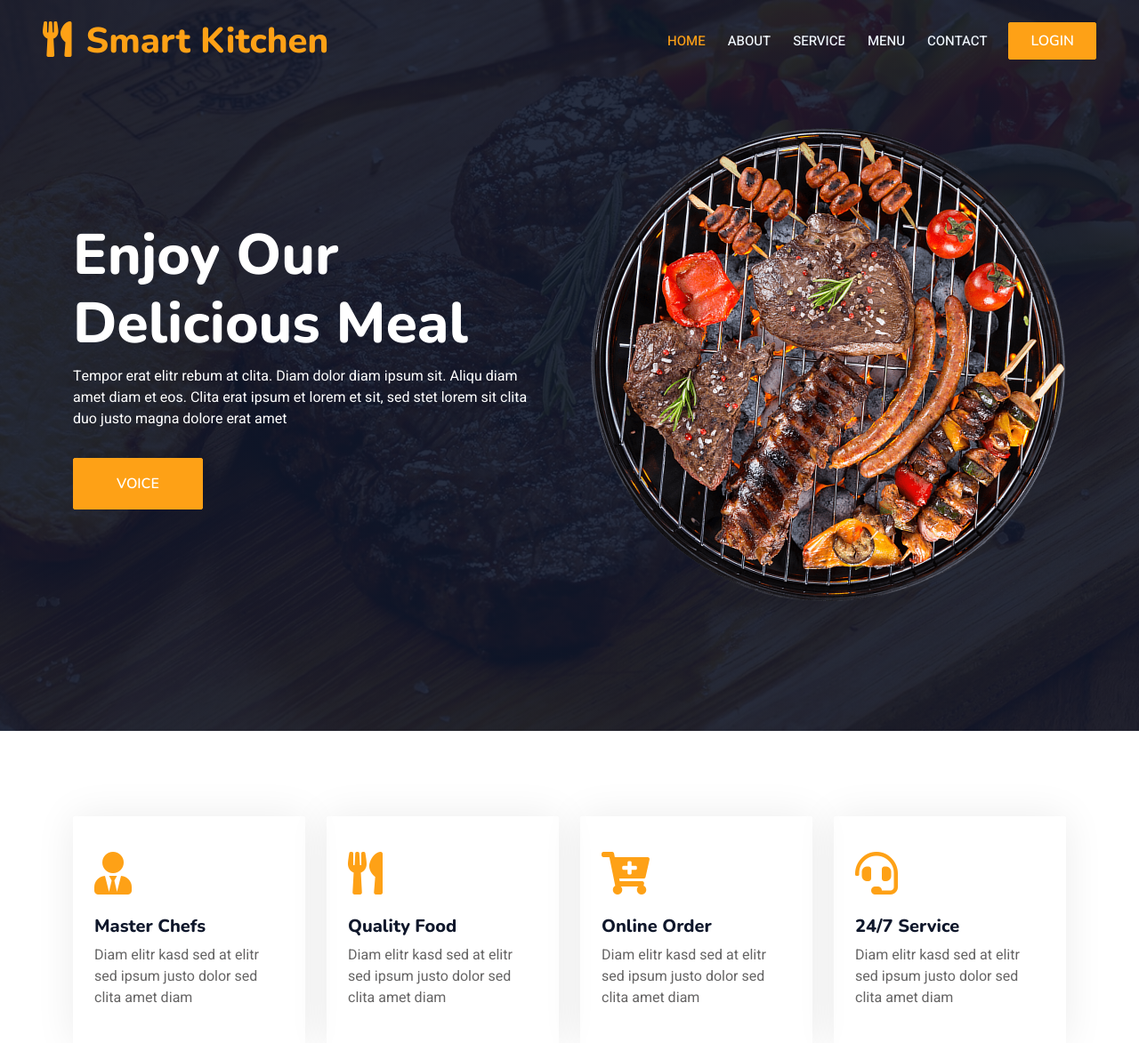
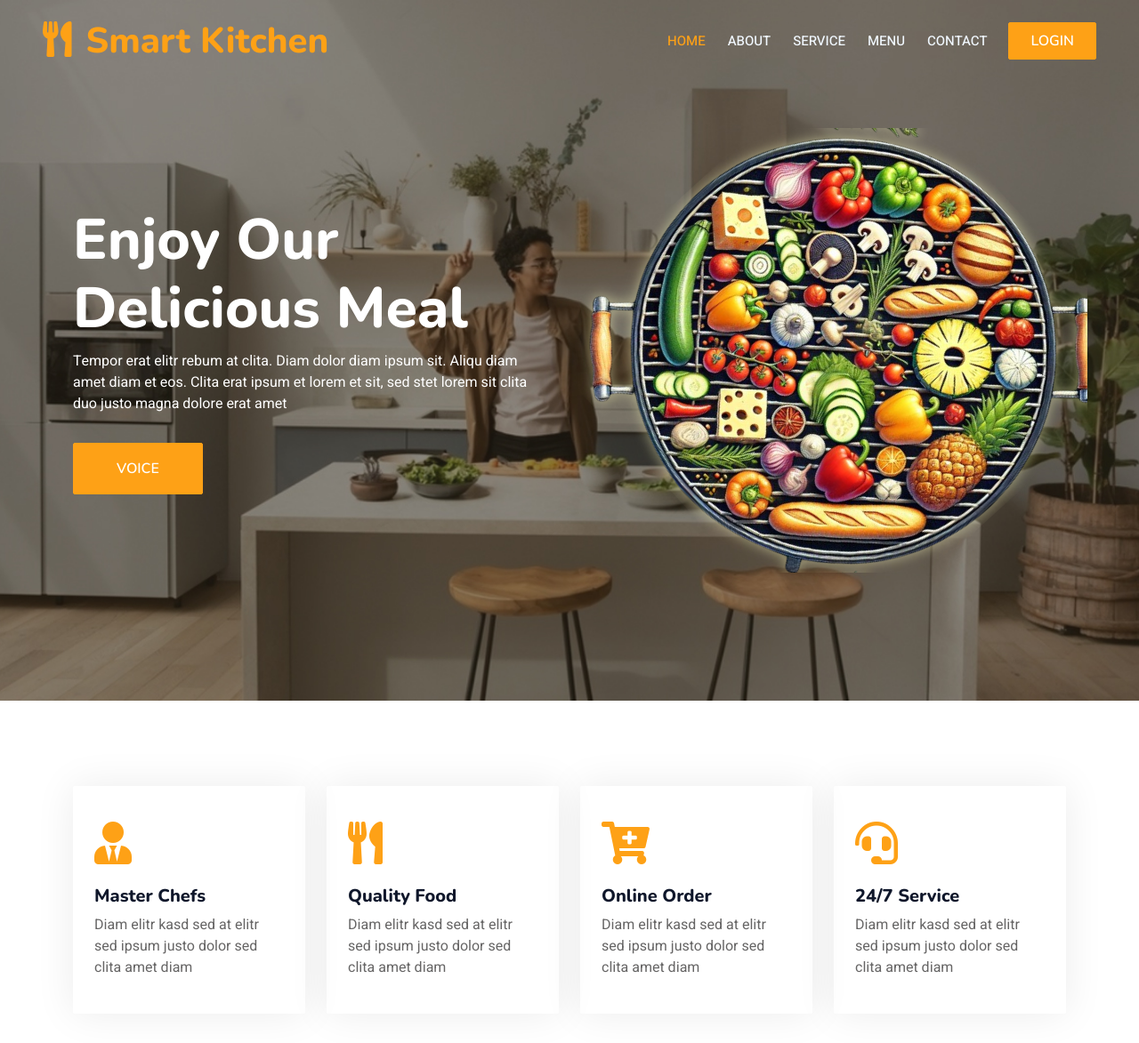
Before and after one commit to falak105/HelloKitchen, a Django app: page / in a window 1280 px wide. Shown: the top 1173 px of the page at 89% size. Run offline with Django 5.2, Linux system fonts and the light colour scheme; some libraries are stand-ins or nearby versions.

Commit message:
9/9/24 eve

```diff
--- a/static/css/style.css
+++ b/static/css/style.css
@@ -152,7 +152,7 @@
 
 /*** Hero Header ***/
 .hero-header {
-    background: linear-gradient(rgba(15, 23, 43, .9), rgba(15, 23, 43, .9)), url(../img/bg-hero.jpg);
+    background-image:  url("../img/bghome.jpg");
     background-position: center center;
     background-repeat: no-repeat;
     background-size: cover;
--- a/templates/index.html
+++ b/templates/index.html
@@ -21,7 +21,7 @@
                         <a href="" class="btn btn-primary py-sm-3 px-sm-5 me-3 animated slideInLeft">Voice</a>
                     </div>
                     <div class="col-lg-6 text-center text-lg-end overflow-hidden">
-                        <img class="img-fluid" src="{% static 'img/hero.png' %}" alt="">
+                        <img class="img-fluid" src="{% static 'img/bghero.png' %}" alt="">
                     </div>
                 </div>
             </div>
```
Also changed, not shown: static/img/bghero.png (added), static/img/bghome.jpg (added), static/img/bghome.png (added).
